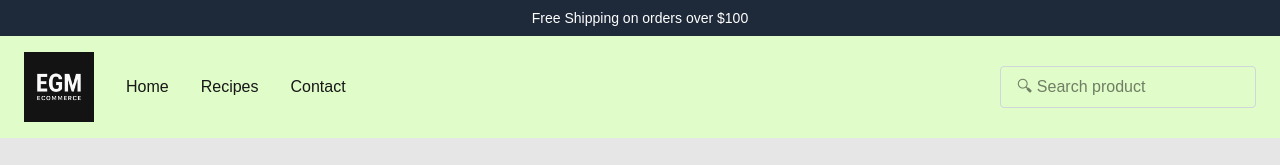
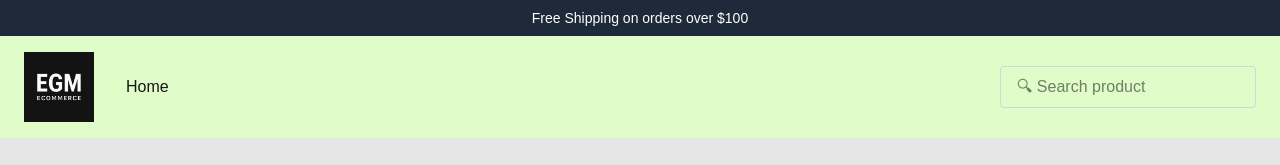
Before and after one commit to robinfood90/ecom-fe, a Next.js app: page /login in a window 1280 px wide. Shown: the top 165 px of the page. Built offline with nearby package versions, Linux system fonts and the light colour scheme.

Commit message:
update nav links

```diff
--- a/components/layout/Navbar.jsx
+++ b/components/layout/Navbar.jsx
@@ -5,8 +5,6 @@ export default function Navbar () {
     <nav>
       <ul className="flex items-center gap-8">
         <li><Link href="/">Home</Link></li>
-        <li><Link href="/recipe">Recipes</Link></li>
-        <li><Link href="/contact">Contact</Link></li>
       </ul>
     </nav>
   )
```
